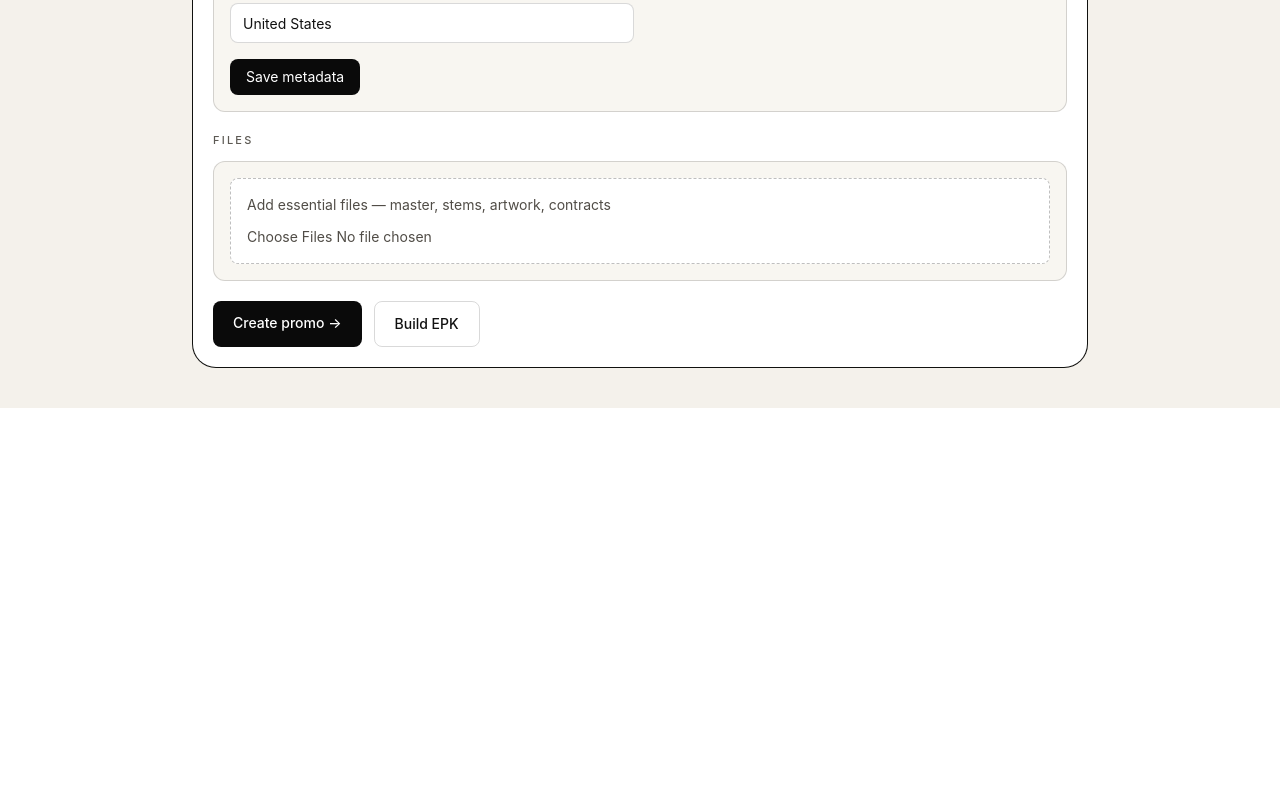
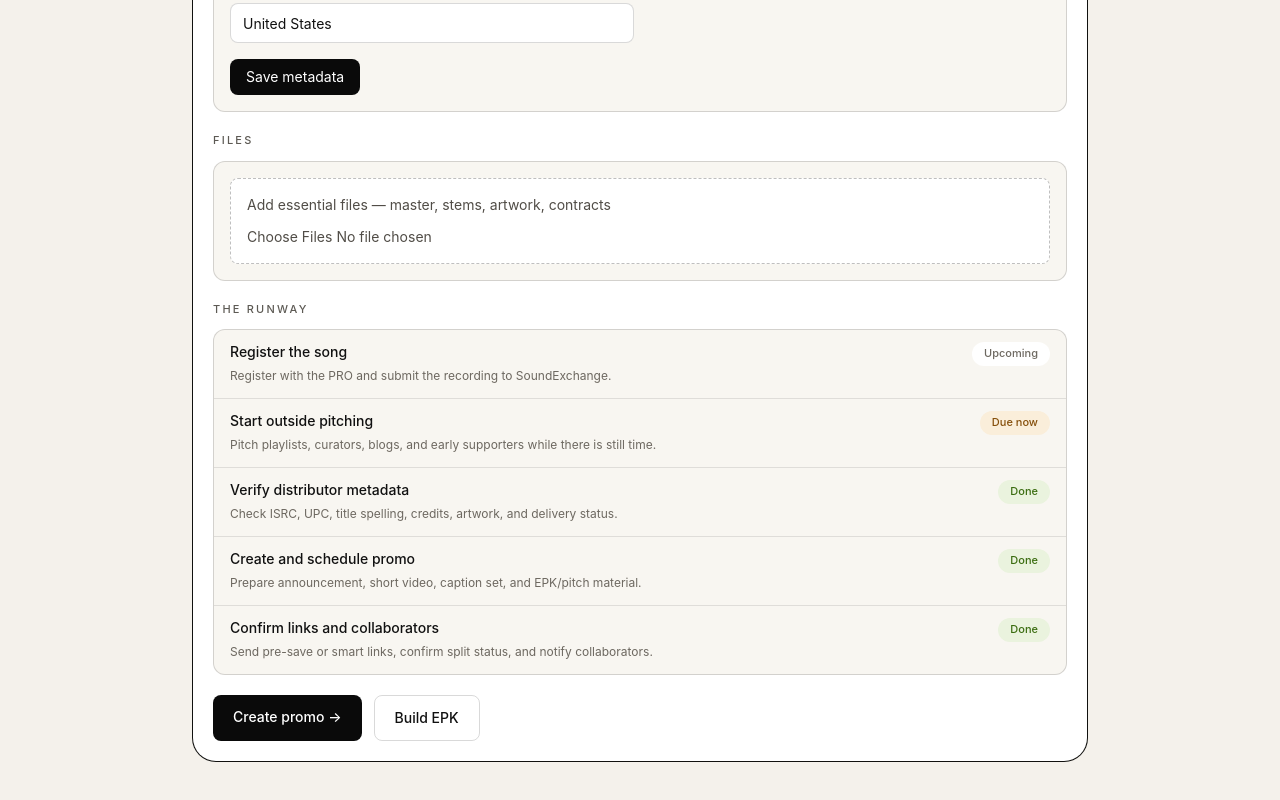
Before and after one commit to oogunbiyi22/pocket-manager, a Next.js app: page /projects/late-nights in a window 1280 px wide. Shown: the part 2598-3398 px from the top of the page. Before the commit the page ends 3006 px from the top, so only its background shows below. Built offline with nearby package versions, Linux system fonts and the light colour scheme.

Commit message:
Add Runway checkpoints to the Room

```diff
--- a/src/app/projects/[projectId]/page.tsx
+++ b/src/app/projects/[projectId]/page.tsx
@@ -14,6 +14,7 @@ import {
   getSongEstimatedGap,
   getSongReadinessChecklist,
   getSongReadinessScore,
+  releaseRadarMilestones,
 } from "@/lib/backstage-data";
 import { usePocket } from "@/components/pocket-provider";
 
@@ -96,6 +97,7 @@ export default function ProjectDetailPage() {
   const readinessChecklist = song ? getSongReadinessChecklist(song) : [];
   const metadataIntelligence = song ? getMetadataIntelligence(song) : null;
   const blockingCount = readinessChecklist.filter((item) => !item.done).length;
+  const runwayRows = song ? getRunwayRows(song.releaseDate) : [];
 
   function handleFileChange(event: ChangeEvent<HTMLInputElement>) {
     const files = Array.from(event.target.files ?? []).map((file) => file.name);
@@ -385,6 +387,26 @@ export default function ProjectDetailPage() {
           </div>
         </section>
 
+        {/* The Runway */}
+        {song && runwayRows.length ? (
+          <section className="bg-white px-5 pb-5 text-[#111]">
+            <div className="mb-3 text-[11px] font-medium uppercase tracking-[0.2em] text-[#5d5a54]">The Runway</div>
+            <div className="overflow-hidden rounded-xl border-[0.5px] border-black/15 bg-[#f8f6f1]">
+              {runwayRows.slice(0, 5).map((row) => (
+                <div key={`${row.title}-${row.daysBefore}`} className="flex items-start justify-between gap-3 border-b-[0.5px] border-black/10 px-4 py-3 text-sm last:border-b-0">
+                  <div>
+                    <div className="font-medium text-[#111]">{row.title}</div>
+                    <div className="mt-1 text-xs leading-5 text-[#6d6860]">{row.detail}</div>
+                  </div>
+                  <span className={`shrink-0 rounded-full px-3 py-1 text-[11px] font-medium ${runwayStatusClass(row.status)}`}>
+                    {row.status}
+                  </span>
+                </div>
+              ))}
+            </div>
+          </section>
+        ) : null}
+
         {/* Bottom CTAs */}
         {song ? (
           <div className="flex flex-wrap gap-3 bg-white px-5 pb-5 text-[#111]">
@@ -415,3 +437,39 @@ function statusClass(status: string) {
   if (status === "registered_not_collecting" || status === "incomplete") return "bg-[#ef9f27]/20 text-[#854f0b]";
   return "bg-[#e24b4a]/15 text-[#a32d2d]";
 }
+
+function getRunwayRows(releaseDate: string) {
+  const target = new Date(`${releaseDate}T12:00:00`);
+
+  if (Number.isNaN(target.getTime())) {
+    return [];
+  }
+
+  const today = new Date();
+  const daysUntilRelease = Math.ceil((target.getTime() - today.getTime()) / 86400000);
+
+  return releaseRadarMilestones.map((milestone) => {
+    const checkpointDistance = daysUntilRelease - milestone.daysBefore;
+    let status: "Done" | "Due now" | "Upcoming" | "Missed" = "Upcoming";
+
+    if (checkpointDistance > 2) {
+      status = "Done";
+    } else if (checkpointDistance >= -1) {
+      status = "Due now";
+    } else {
+      status = "Upcoming";
+    }
+
+    return {
+      ...milestone,
+      status,
+    };
+  });
+}
+
+function runwayStatusClass(status: "Done" | "Due now" | "Upcoming" | "Missed") {
+  if (status === "Done") return "bg-[#eaf3de] text-[#3b6d11]";
+  if (status === "Due now") return "bg-[#faeeda] text-[#854f0b]";
+  if (status === "Missed") return "bg-[#fcebeb] text-[#a32d2d]";
+  return "bg-white text-[#6d6860]";
+}
```
